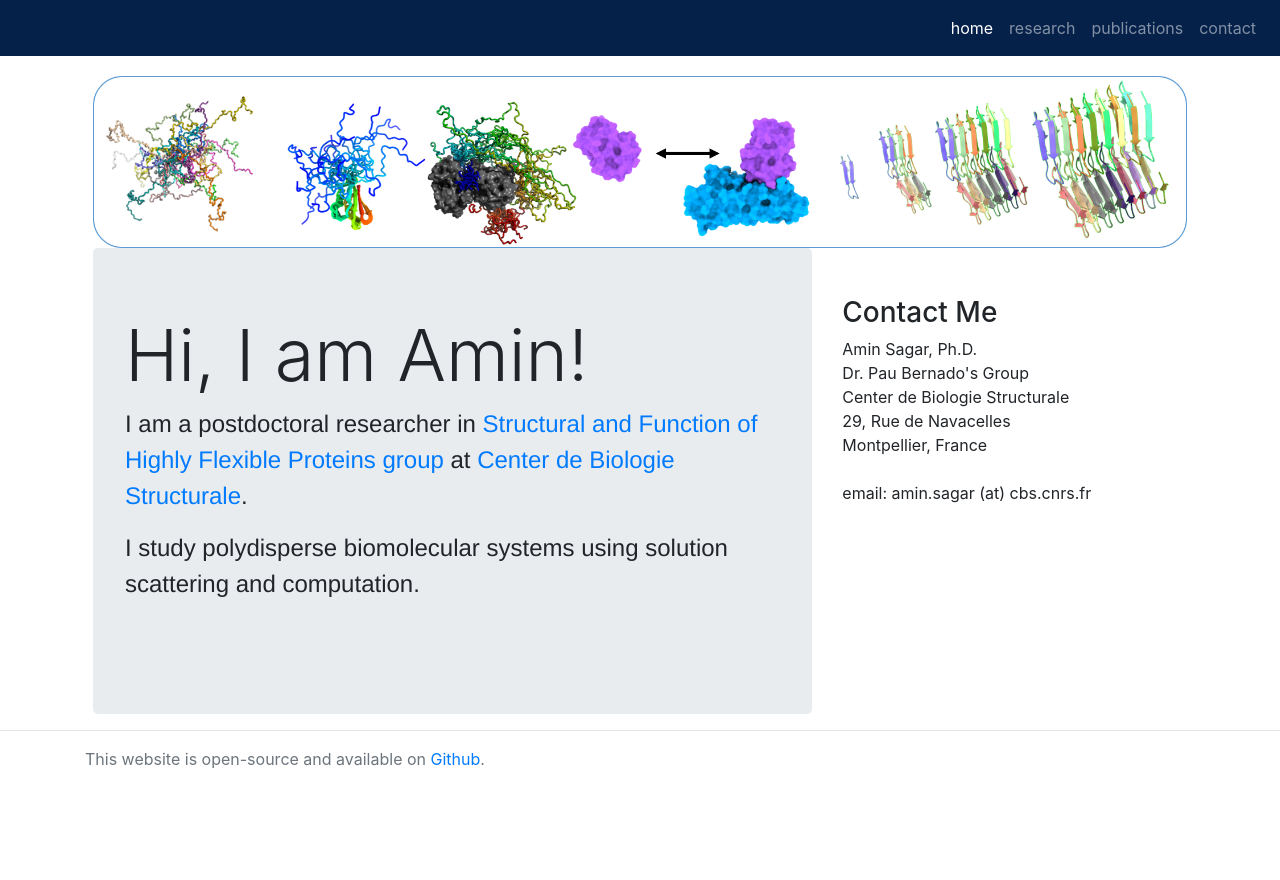
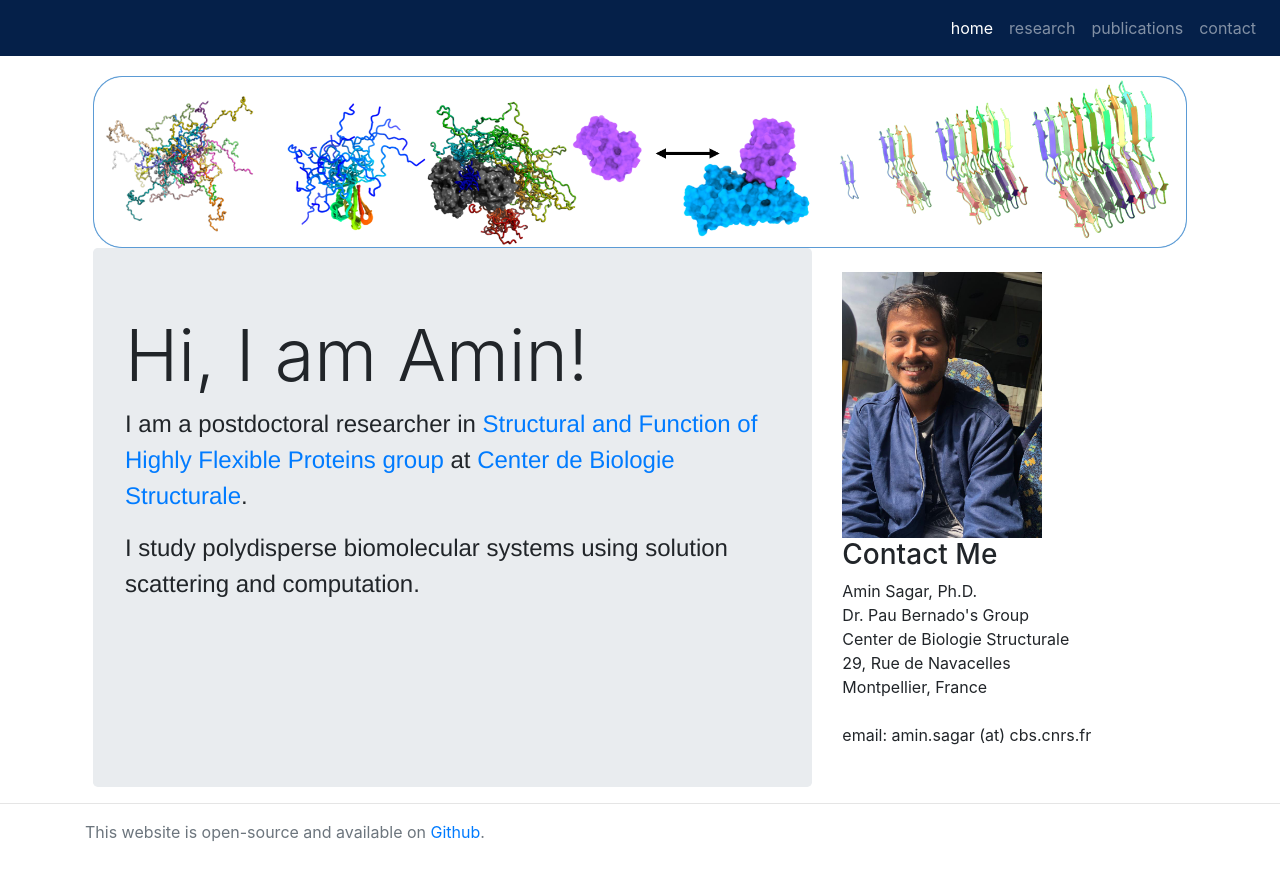
Before and after one commit to aminsagar/aminsagar.github.io, a Jekyll site: the page built from index.md, in a window 1280 px wide. Shown: the top 880 px of the page. Built offline with Jekyll 4.4.1, drawn with Linux system fonts in a browser that asks for light colours; nearby versions of some CDN libraries; comment, search, counter and statistics services are not loaded.

Commit message:
Update sidebar.html

```diff
--- a/_includes/sidebar.html
+++ b/_includes/sidebar.html
@@ -1,5 +1,5 @@
 <br>
-<!img src="/static/img/Me.JPG" width="200px" Height=266px">
+<img src="/static/img/Me.JPG" width="200px" Height=266px">
 <br>
 <h3>Contact Me</h3>
 <p>
```
